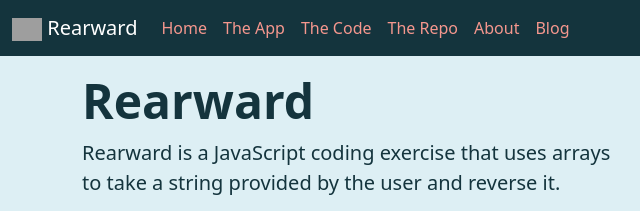
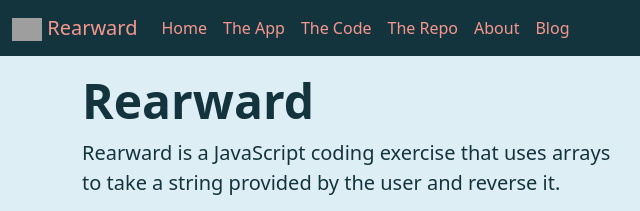
Before and after one commit to eva-grimm/rearward, a plain HTML site: page app.html in a window 1280 px wide. Shown: the top 211 px of the page, 0-640 px from the left. Drawn offline with nearby package versions, Linux system fonts and the light colour scheme; grey boxes are pictures that could not be loaded.

Commit message:
added missing class to navbar brand

```diff
--- a/app.html
+++ b/app.html
@@ -27,7 +27,7 @@
     <header>
         <nav class="navbar navbar-expand-lg navbar-dark">
             <div class="container-fluid">
-                <a class="navbar-brand" href="/index.html">
+                <a class="navbar-brand text-accent" href="/index.html">
                     <img src="/img/Cadence-Eva-mark-transparent.png" width="30" alt="Cadence Eva Mark">
                     Rearward
                 </a>
```
Also changed, not shown: code.html (+1 -1 lines).
